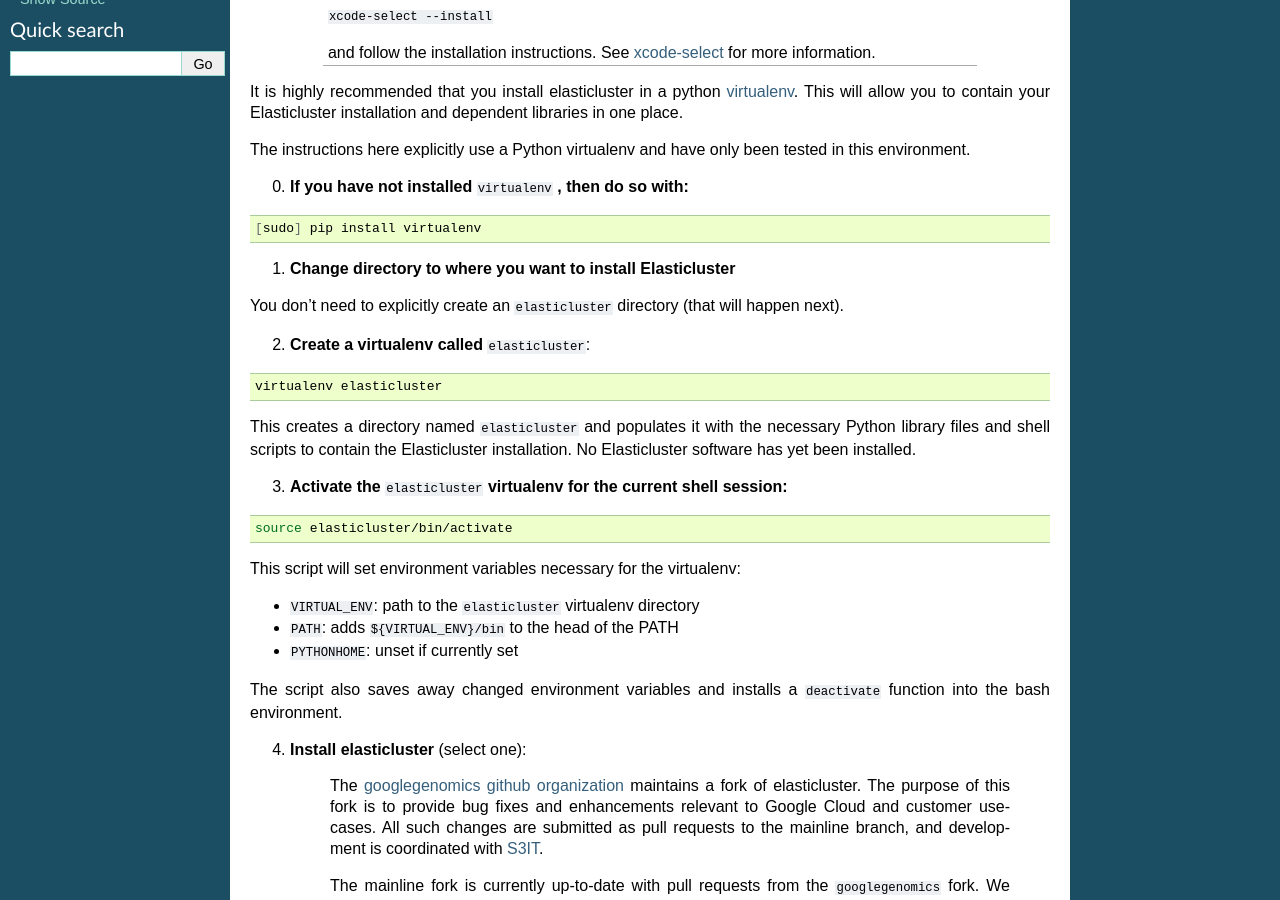
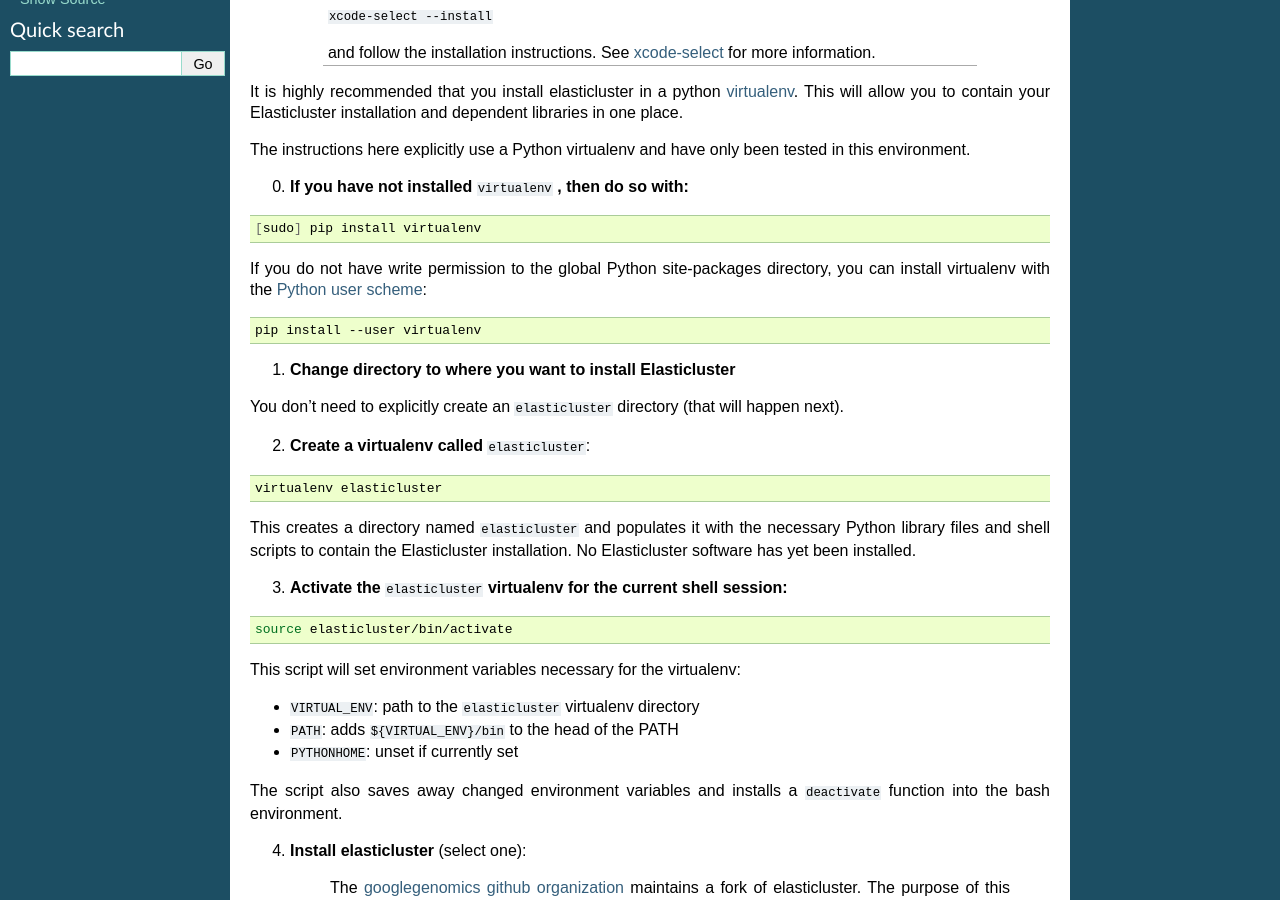
Before and after one commit to googlegenomics/readthedocs, a Sphinx documentation site: the page built from docs/source/includes/elasticluster_setup.rst, in a window 1280 px wide and 900 px high, scrolled down 703 px. Built offline with Sphinx 7.4.7, drawn with Linux system fonts in a browser that asks for light colours.

Commit message:
Added pointer to the "python user scheme"

```diff
--- a/docs/source/includes/elasticluster_setup.rst
+++ b/docs/source/includes/elasticluster_setup.rst
@@ -55,6 +55,13 @@
 .. code-block:: shell
 
    [sudo] pip install virtualenv
+
+If you do not have write permission to the global Python site-packages directory, you can install virtualenv with the `Python user scheme`_:
+
+.. code-block:: shell
+
+   pip install --user virtualenv
+
 
 1. **Change directory to where you want to install Elasticluster**
 
```
